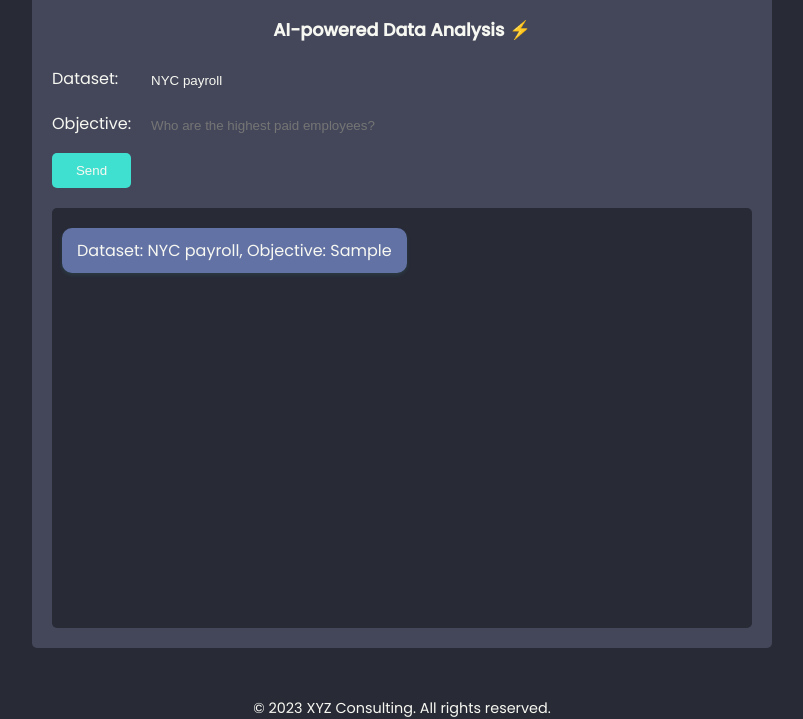
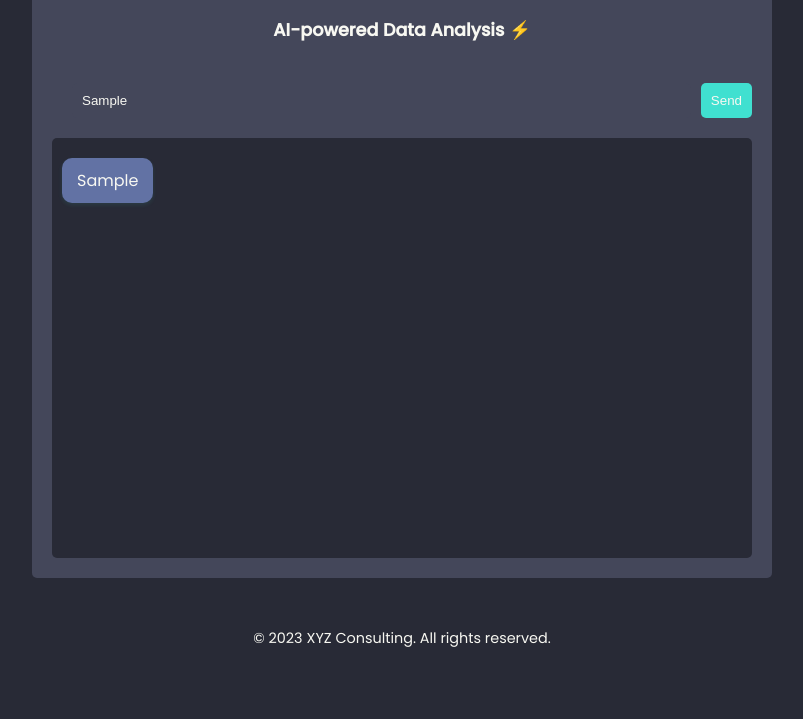
Before and after one commit to GKjohns/adana, a plain HTML site: page frontend/index.html in a window 1280 px wide. Both pictures are taken after typing "Sample" into the empty fields and a click on the button "Send". Shown: the part 142-861 px from the top of the page, without its empty margins (238-1041 px from the left). After the commit the page ends 800 px from the top, so only its background shows below. Drawn offline with Linux system fonts and the light colour scheme; no server answers.

Commit message:
Change UI to chatbot

```diff
--- a/frontend/css/styles.css
+++ b/frontend/css/styles.css
@@ -35,22 +35,14 @@ label {
 }
 
 .chat-input {
-    display: grid;
-    gap: 10px;
-    grid-template-columns: auto 1fr;
-    align-items: center;
-    margin-bottom: 20px;
-}
-
-/*
-.chat-input {
     display: flex;
     justify-content: center;
     align-items: center;
     background-color: #44475a;
     padding: 10px;
+    width: 100%;
 }
-*/
+
 
 input[type="text"], select, .user, .bot {
     border-radius: 20px; /* Increase border-radius */
@@ -205,7 +197,7 @@ select {
     box-shadow: 0 0 2px #ff79c6;
 } */
 
-input[type="text"]:focus, select:focus {
+/* input[type="text"]:focus, select:focus {
     outline: none;
     box-shadow: none; /* Remove the box-shadow */
-}
+} */
--- a/frontend/index.html
+++ b/frontend/index.html
@@ -14,15 +14,10 @@
         <h2 class="adana-subtitle">AI-powered Data Analysis ⚡️</h2> <!-- Add the subtitle -->
 
         <form class="chat-input" id="adana-form">
-            <label for="dataset">Dataset:</label>
-            <select id="dataset">
-                <option value="NYC payroll">NYC payroll</option>
-                <option value="Titanic">Titanic</option>
-                <option value="Zillow Housing">Zillow Housing</option>
-            </select>
-            <label for="objective">Objective:</label>
-            <input type="text" id="objective" placeholder="Who are the highest paid employees?">
-            <button id="send-btn">Send</button>
+            <div class="chat-input">
+                <input type="text" id="user-input" placeholder="What are the top 5 jobs in terms of total pay?" /> <!-- Update the input field and its placeholder -->
+                <button id="send-btn">Send</button>
+            </div>
         </form>
 
         <div class="chat-window" id="chat-messages">
--- a/frontend/js/script.js
+++ b/frontend/js/script.js
@@ -35,32 +35,23 @@ async function sendRequest(prompt) {
 sendButton.addEventListener("click", (event) => {
     event.preventDefault();
 
-    const dataset = document.getElementById("dataset").value;
-    const objective = document.getElementById("objective").value;
+    const userMessage = document.getElementById("user-input").value;
 
-    if (objective.trim() === "") {
+    if (userMessage.trim() === "") {
         return;
     }
-
-    const userMessage = `Dataset: ${dataset}, Objective: ${objective}`;
 
     // User message
     const userBubble = document.createElement("div");
     userBubble.classList.add("user");
     userBubble.textContent = userMessage;
     chatWindow.appendChild(userBubble);
-    // userBubble.scrollTop(true);
-    // userBubble.scrollIntoView(align)
 
-    // Bot essay
-    data_to_server = {
-        dataset: dataset,
-        objective: objective
-    }
+    data_to_server = userMessage;
 
     const botEssay = document.createElement("div");
     botEssay.classList.add("bot");
-    sendRequest(objective)
+    sendRequest(data_to_server)
         .then((result) => {
             botEssay.innerHTML = `<p>${result['response'].replace('\n', '</p>\n\n<p>')}</p>`
         });
@@ -70,5 +61,4 @@ sendButton.addEventListener("click", (event) => {
 
 
     chatWindow.scrollTop = chatWindow.scrollHeight;
-    adanaForm.reset();
 });
```
Also changed, not shown: 1 other file.
